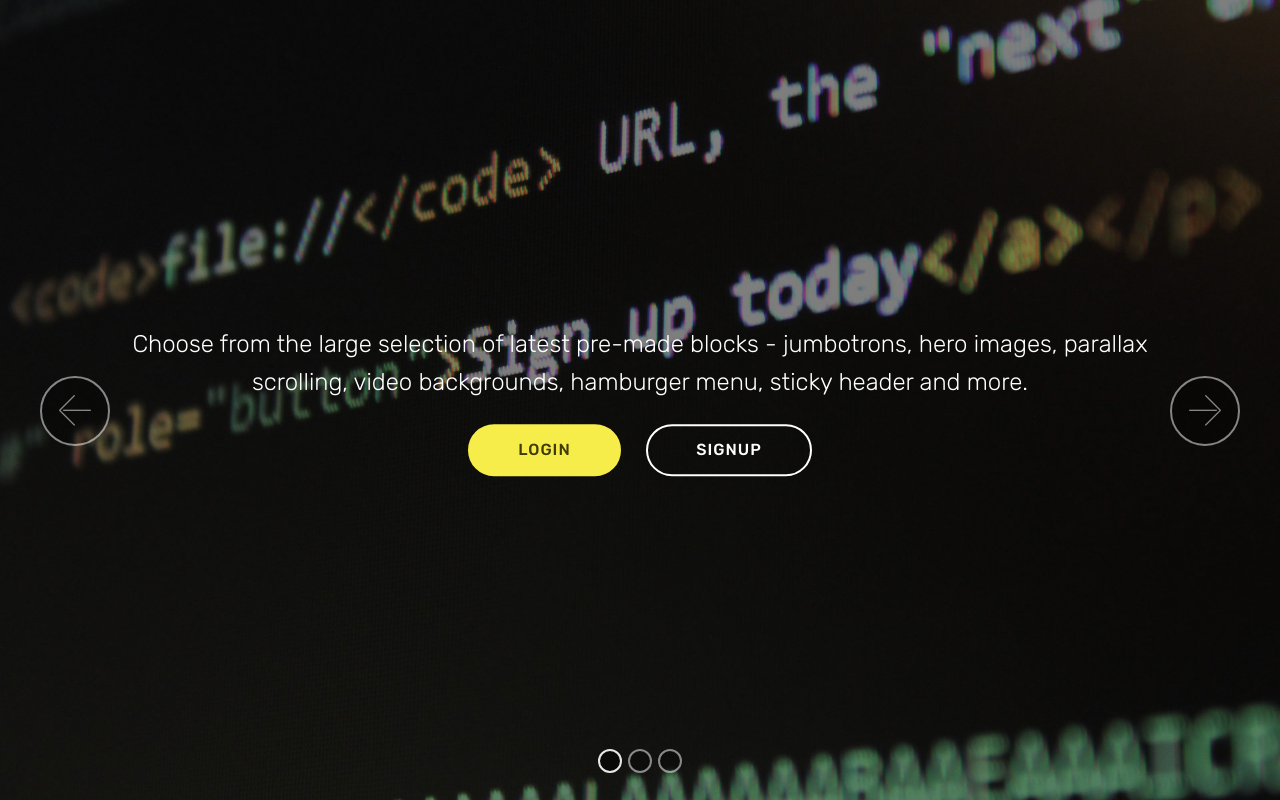
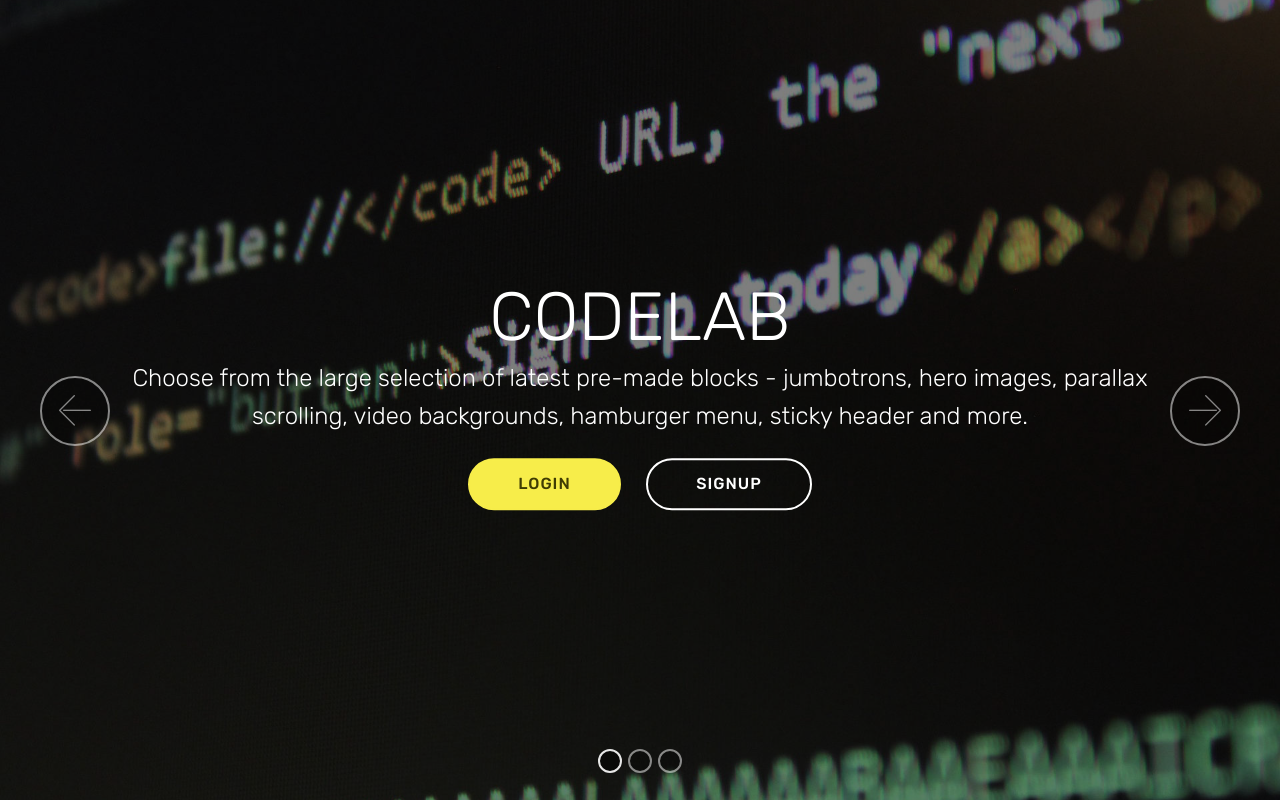
Before and after one commit to JanakaShamal/Software-Project-Management-System, a PHP site: page / in a window 1280 px wide. Run offline with PHP 8.4, Linux system fonts and the light colour scheme; some web fonts are replaced.

Commit message:
Update index.php

```diff
--- a/index.php
+++ b/index.php
@@ -52,7 +52,7 @@ if ( (!isset($_SESSION['logged_in'])) or $_SESSION['logged_in']==false): ?>
                 <img src="assets/images/mbr-1920x1278.jpg" title="FULL SCREEN SLIDER">
                 <div class="carousel-caption justify-content-center">
                   <div class="col-10 align-center">
-                    <h2 class="mbr-fonts-style display-1"></h2>
+                    <h2 class="mbr-fonts-style display-1">CODELAB</h2>
                     <p class="lead mbr-text mbr-fonts-style display-5">Choose from the large selection of latest pre-made blocks - jumbotrons, hero images, parallax scrolling, video backgrounds, hamburger menu, sticky header and more.
                     </p>
                     <div class="mbr-section-btn" buttons="0">
@@ -73,7 +73,7 @@ if ( (!isset($_SESSION['logged_in'])) or $_SESSION['logged_in']==false): ?>
                 <img src="assets/images/1-970x450.jpg" title="FULL SCREEN SLIDER">
                 <div class="carousel-caption justify-content-center">
                   <div class="col-10 align-center">
-                    <h2 class="mbr-fonts-style display-1"></h2>
+                    <h2 class="mbr-fonts-style display-1">CODELAB</h2>
                     <p class="lead mbr-text mbr-fonts-style display-5">Choose from the large selection of latest pre-made blocks - jumbotrons, hero images, parallax scrolling, video backgrounds, hamburger menu, sticky header and more.</p>
                     <div class="mbr-section-btn" buttons="0">
                       <a class="btn btn-success display-4" id="login2">LOGIN</a>
@@ -92,7 +92,7 @@ if ( (!isset($_SESSION['logged_in'])) or $_SESSION['logged_in']==false): ?>
                 </div>
                 <img src="assets/images/2-910x411.jpg" title="FULL SCREEN SLIDER"><div class="carousel-caption justify-content-center">
                   <div class="col-10 align-center">
-                    <h2 class="mbr-fonts-style display-1"></h2>
+                    <h2 class="mbr-fonts-style display-1">CODELAB</h2>
                     <p class="lead mbr-text mbr-fonts-style display-5">Choose from the large selection of latest pre-made blocks - jumbotrons, hero images, parallax scrolling, video backgrounds, hamburger menu, sticky header and more.</p>
                     <div class="mbr-section-btn" buttons="0">
                       <a class="btn btn-success display-4" id="login3">LOGIN</a>
```
